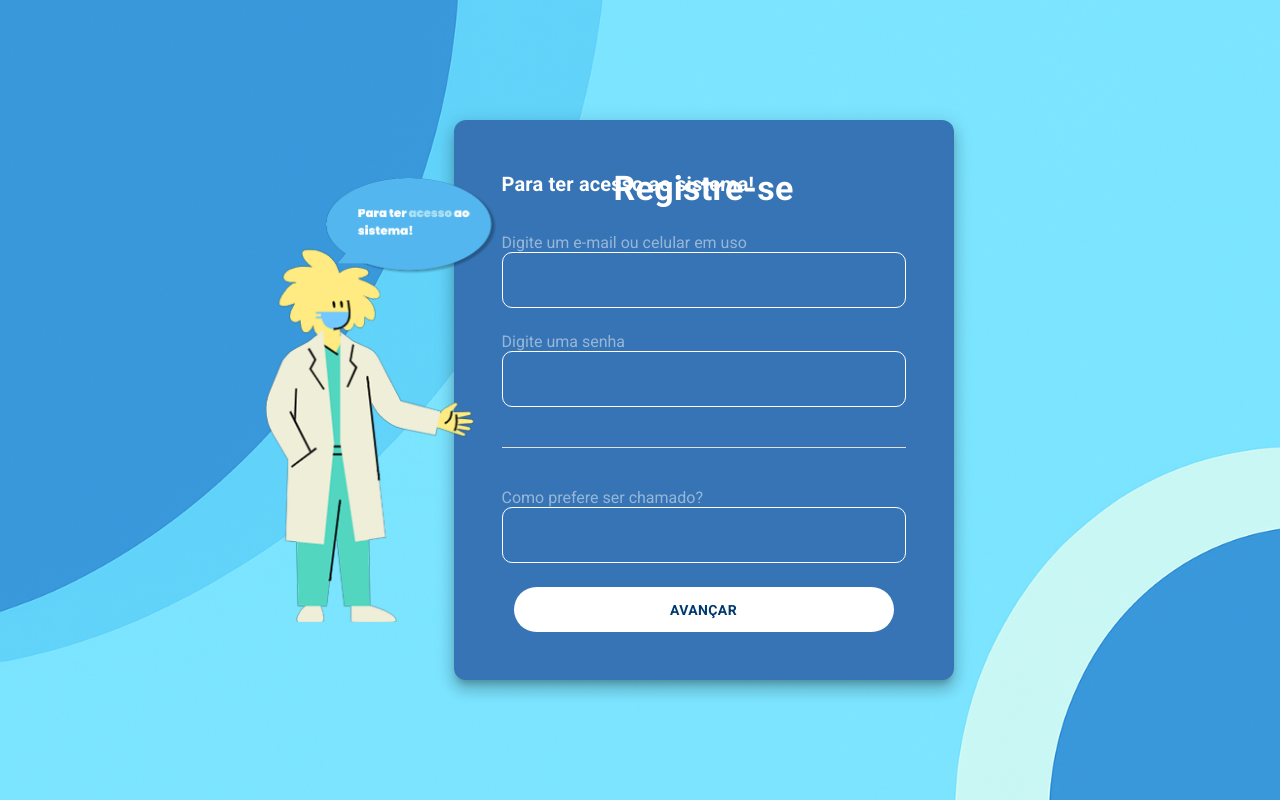
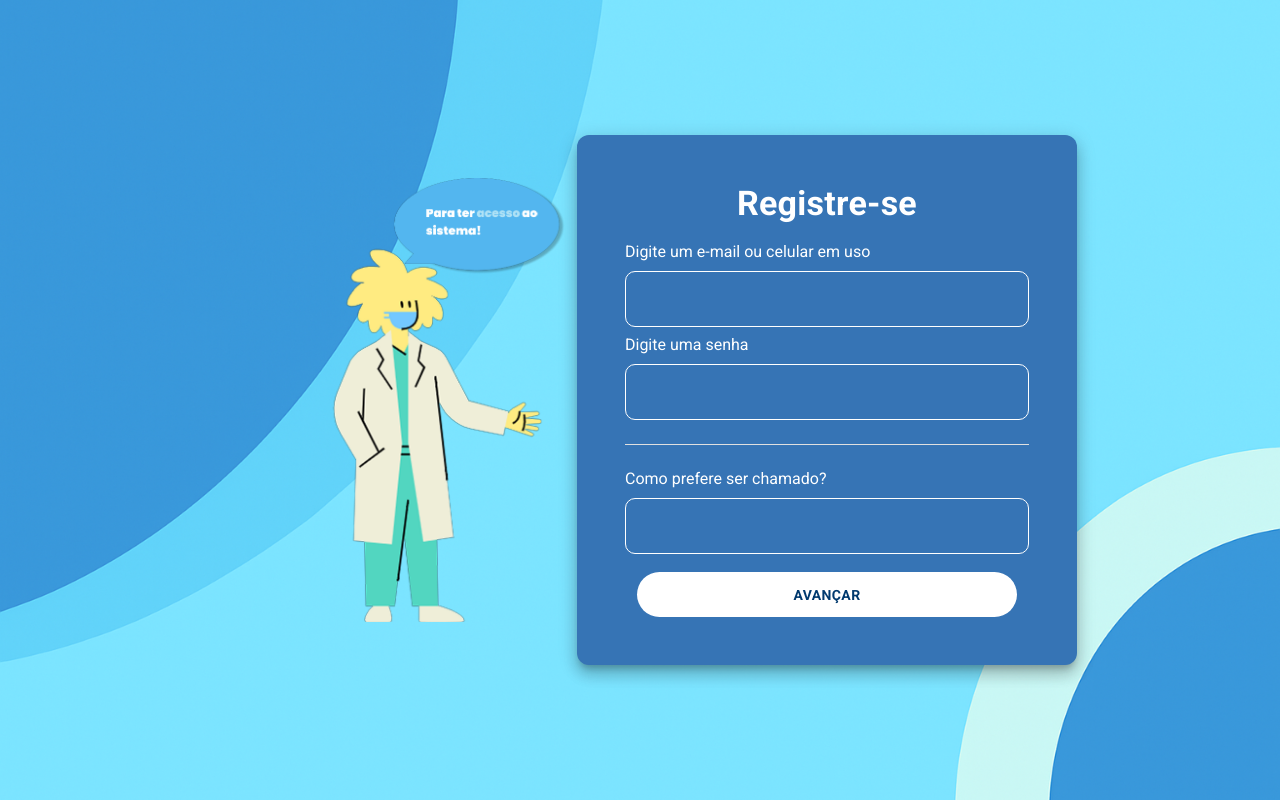
Before and after one commit to Nexterzin/TCC---Adaptative-IA, a Next.js app: page /PagesRouter/Password-recovery in a window 1280 px wide. Built offline with nearby package versions, Linux system fonts and the light colour scheme.

Commit message:
[COMMIT & UPDATE] Commit para dar pull na dev e ajustes na tela de registro

```diff
--- a/src/app/Commons/Password-Recovery/RecoveryPage.jsx
+++ b/src/app/Commons/Password-Recovery/RecoveryPage.jsx
@@ -29,7 +29,7 @@ const RecoveryPasswordPage = () => {
 
     return (
         <>
-            <Box
+            <Box className='background'
                 sx={{
                     display: 'flex',
                     minWidth: '100vw',
@@ -37,8 +37,10 @@ const RecoveryPasswordPage = () => {
                     alignItems: 'center',
                     backgroundSize: 'cover',
                     justifyContent: 'center',
-                    backgroundPosition: 'center',
+                    backgroundPosition: {xs:'-123px -150px', sm: 'center',md: 'center',lg: 'center'},
                     backgroundImage: 'url("/FundoLogin.png")',
+                    backgroundRepeat: 'no-repeat',
+                    backgroundColor: {xs: "#7be4ff"}
                 }}
             >
 
@@ -48,7 +50,7 @@ const RecoveryPasswordPage = () => {
 
                     {/* TODO : Colocar o medico mais pro lado do form */}
 
-                    <Grid size={{ xs: 3, md: 3, lg: 3 }} className='medicoImagem'>
+                    <Grid size={{ xs: 0, sm: 4, md: 4, lg: 4 }} className='medicoImagem'>
                         <Box
                             component="img"
                             alt="Imagem Médico"
@@ -56,8 +58,8 @@ const RecoveryPasswordPage = () => {
                             sx={{
                                 height: 'auto',
                                 width: { md: '30vw', lg: '20vw' },
-                                display: { xs: 'none', md: 'none', lg: 'block' },
-                                ml: {lg: '-10px'}
+                                display: { xs: 'none', sm: 'none',md: 'block', lg: 'block' },
+                                ml: { lg: '0px' }
 
                             }}
                         />
@@ -65,35 +67,31 @@ const RecoveryPasswordPage = () => {
 
                     {/* Card de Registre-se como Grid */}
 
-                    <Grid size={{ xs: 6, md: 6, lg: 6 }}>
+                    <Grid size={{ xs: 11, md: 6, lg: 6 }}>
                         <Grid
                             container
-                            spacing={3}
+                            spacing={1}
                             sx={{
-                                p: { xs: 2, sm: 3, md: 4,lg: 6 },
+                                p: { xs: 2, sm: 3, md: 4, lg: 6 },
                                 boxShadow: 10,
                                 borderRadius: 3,
                                 background: 'rgba(54, 116, 181, 1)',
                                 display: 'flex',
                                 flexDirection: 'column',
-                                width: {lg: '500px'},
+                                width: { lg: '500px' },
                                 position: 'relative'
 
                             }}
                         >
-                            <Grid size={12}>
+                            <Grid size={12} className="labelForm">
                                 <Typography variant="h4" textAlign="center" fontWeight="bold" color="white">
                                     Registre-se
                                 </Typography>
                             </Grid>
 
-                            <Typography variant="h6" textAlign="center" fontWeight="bold" color="white" className='tituloBalao'>
-                                Para ter acesso ao sistema!
-                            </Typography>
 
-
-                            <Grid size={12}>
-                                <Stack color={'rgba(255, 255, 255, 1)'} sx={{ opacity: '0.48' }}>
+                            <Grid size={12} >
+                                <Stack color={'rgba(255, 255, 255, 1)'} className="labelForm">
                                     Digite um e-mail ou celular em uso
                                 </Stack>
                                 <TextField
@@ -128,7 +126,7 @@ const RecoveryPasswordPage = () => {
 
 
                             <Grid size={12}>
-                                <Stack color={'rgba(255, 255, 255, 1)'} sx={{ opacity: '0.48' }}>
+                                <Stack color={'rgba(255, 255, 255, 1)'} className="labelForm">
                                     Digite uma senha
                                 </Stack>
                                 <TextField
@@ -176,7 +174,7 @@ const RecoveryPasswordPage = () => {
                             </Grid>
 
                             <Grid size={12}>
-                                <Stack color={'rgba(255, 255, 255, 1)'} sx={{ opacity: '0.48' }}>
+                                <Stack color={'rgba(255, 255, 255, 1)'} className="labelForm">
                                     Como prefere ser chamado?
                                 </Stack>
                                 <TextField
@@ -215,17 +213,27 @@ const RecoveryPasswordPage = () => {
                                 />
                             </Grid>
 
-                            <Grid size={12} sx={{ display: 'flex', justifyContent: 'center', alignItems: 'center' }}>
+                            <Grid size={12} sx={{ display: 'flex', justifyContent: 'center', alignItems: 'center', marginTop: '10px'}}>
                                 <DefaultaButton
                                     onClick={goToLogin}
                                     content={'Avançar'}
                                     widthButton='380px'
                                 />
                             </Grid>
+
+                            {/* <Grid size={12}>
+                                <Grid container spacing={2} justifyContent="center">
+                                    {[FacebookIcon, InstagramIcon, GoogleIcon, XIcon, LinkedInIcon].map((Icon, index) => (
+                                        <Grid  key={index}>
+                                            <Icon sx={{ fontSize: 40, cursor: 'pointer', color: 'black' }} />
+                                        </Grid>
+                                    ))}
+                                </Grid>
+                            </Grid> */}
                         </Grid>
 
                     </Grid>
-                    <Grid size={{ xs: 3, md: 3, lg: 3 }} className='medicoImagem'>
+                    <Grid size={{ xs: 0, md: 4, lg: 4 }} className='medicoImagem'>
 
                     </Grid>
                 </Grid>
--- a/src/app/Commons/Register/RegisterPage.jsx
+++ b/src/app/Commons/Register/RegisterPage.jsx
@@ -44,7 +44,7 @@ const RegisterPage = () => {
                     alignItems: 'center',
                     backgroundSize: 'cover',
                     justifyContent: 'center',
-                    backgroundPosition: {xs:'-123px -150px', lg: 'center'},
+                    backgroundPosition: {xs:'-123px -150px', sm: 'center',md: 'center',lg: 'center'},
                     backgroundImage: 'url("/FundoLogin.png")',
                     backgroundRepeat: 'no-repeat',
                     backgroundColor: {xs: "#7be4ff"}
@@ -65,8 +65,7 @@ const RegisterPage = () => {
                             sx={{
                                 height: 'auto',
                                 width: { md: '30vw', lg: '20vw' },
-                                mb: {lg: '30px'},
-                                display: { xs: 'none', md: 'block', lg: 'block' },
+                                display: { xs: 'none', sm: 'none',md: 'block', lg: 'block' },
                                 ml: { lg: '0px' }
 
                             }}
```
